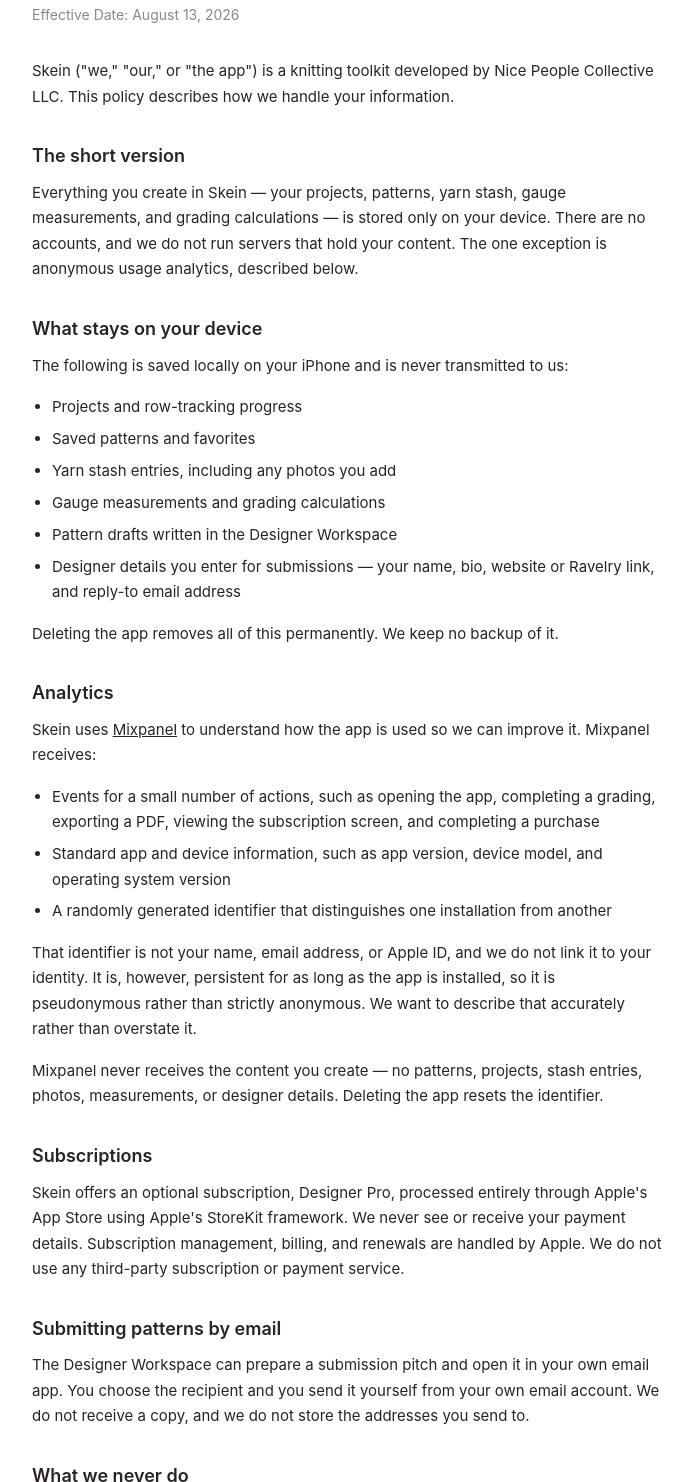
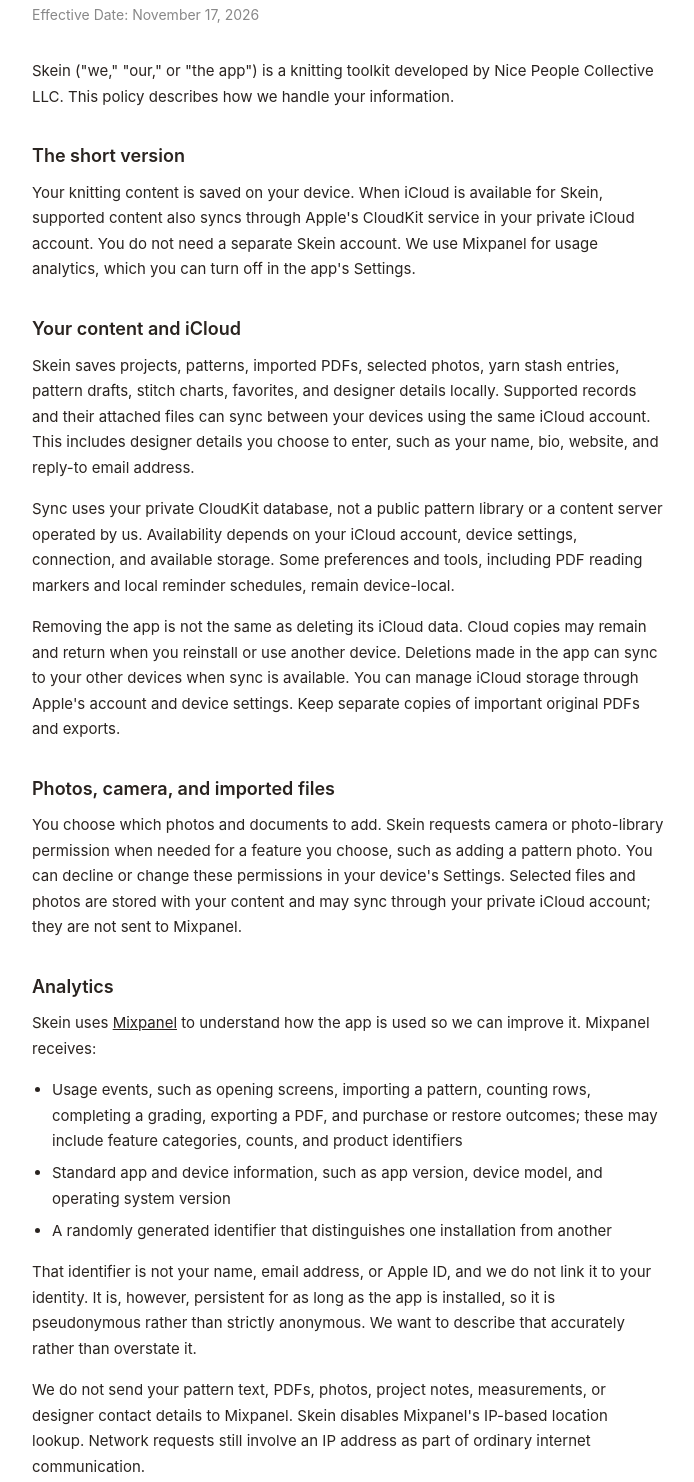
Before and after one commit to SeoraAI/skeinknit, a plain HTML site: page privacy-policy.html in a window 1280 px wide. Shown: the part 81-1563 px from the top of the page, without its empty margins (292-986 px from the left). Drawn offline with Linux system fonts and the light colour scheme.

Commit message:
Correct privacy policy for iCloud sync, photo access and analytics controls

```diff
--- a/privacy-policy.html
+++ b/privacy-policy.html
@@ -20,49 +20,46 @@
 <body>
 
 <h1>Privacy Policy</h1>
-<p class="date">Effective Date: August 13, 2026</p>
+<p class="date">Effective Date: November 17, 2026</p>
 
 <p>Skein ("we," "our," or "the app") is a knitting toolkit developed by Nice People Collective LLC. This policy describes how we handle your information.</p>
 
 <h2>The short version</h2>
-<p>Everything you create in Skein — your projects, patterns, yarn stash, gauge measurements, and grading calculations — is stored only on your device. There are no accounts, and we do not run servers that hold your content. The one exception is anonymous usage analytics, described below.</p>
+<p>Your knitting content is saved on your device. When iCloud is available for Skein, supported content also syncs through Apple's CloudKit service in your private iCloud account. You do not need a separate Skein account. We use Mixpanel for usage analytics, which you can turn off in the app's Settings.</p>
 
-<h2>What stays on your device</h2>
-<p>The following is saved locally on your iPhone and is never transmitted to us:</p>
-<ul>
-  <li>Projects and row-tracking progress</li>
-  <li>Saved patterns and favorites</li>
-  <li>Yarn stash entries, including any photos you add</li>
-  <li>Gauge measurements and grading calculations</li>
-  <li>Pattern drafts written in the Designer Workspace</li>
-  <li>Designer details you enter for submissions — your name, bio, website or Ravelry link, and reply-to email address</li>
-</ul>
-<p>Deleting the app removes all of this permanently. We keep no backup of it.</p>
+<h2>Your content and iCloud</h2>
+<p>Skein saves projects, patterns, imported PDFs, selected photos, yarn stash entries, pattern drafts, stitch charts, favorites, and designer details locally. Supported records and their attached files can sync between your devices using the same iCloud account. This includes designer details you choose to enter, such as your name, bio, website, and reply-to email address.</p>
+<p>Sync uses your private CloudKit database, not a public pattern library or a content server operated by us. Availability depends on your iCloud account, device settings, connection, and available storage. Some preferences and tools, including PDF reading markers and local reminder schedules, remain device-local.</p>
+<p>Removing the app is not the same as deleting its iCloud data. Cloud copies may remain and return when you reinstall or use another device. Deletions made in the app can sync to your other devices when sync is available. You can manage iCloud storage through Apple's account and device settings. Keep separate copies of important original PDFs and exports.</p>
+
+<h2>Photos, camera, and imported files</h2>
+<p>You choose which photos and documents to add. Skein requests camera or photo-library permission when needed for a feature you choose, such as adding a pattern photo. You can decline or change these permissions in your device's Settings. Selected files and photos are stored with your content and may sync through your private iCloud account; they are not sent to Mixpanel.</p>
 
 <h2>Analytics</h2>
 <p>Skein uses <a href="https://mixpanel.com/legal/privacy-policy/">Mixpanel</a> to understand how the app is used so we can improve it. Mixpanel receives:</p>
 <ul>
-  <li>Events for a small number of actions, such as opening the app, completing a grading, exporting a PDF, viewing the subscription screen, and completing a purchase</li>
+  <li>Usage events, such as opening screens, importing a pattern, counting rows, completing a grading, exporting a PDF, and purchase or restore outcomes; these may include feature categories, counts, and product identifiers</li>
   <li>Standard app and device information, such as app version, device model, and operating system version</li>
   <li>A randomly generated identifier that distinguishes one installation from another</li>
 </ul>
 <p>That identifier is not your name, email address, or Apple ID, and we do not link it to your identity. It is, however, persistent for as long as the app is installed, so it is pseudonymous rather than strictly anonymous. We want to describe that accurately rather than overstate it.</p>
-<p>Mixpanel never receives the content you create — no patterns, projects, stash entries, photos, measurements, or designer details. Deleting the app resets the identifier.</p>
+<p>We do not send your pattern text, PDFs, photos, project notes, measurements, or designer contact details to Mixpanel. Skein disables Mixpanel's IP-based location lookup. Network requests still involve an IP address as part of ordinary internet communication.</p>
+<p>Usage sharing is on by default in release builds. To stop future analytics collection, turn off “Share anonymous usage data” in Skein's Settings. Despite the label, the installation identifier makes this data pseudonymous. Turning sharing off does not by itself erase events already received. Contact us with analytics privacy questions or deletion requests; do not send your private patterns or payment information.</p>
 
-<h2>Subscriptions</h2>
-<p>Skein offers an optional subscription, Designer Pro, processed entirely through Apple's App Store using Apple's StoreKit framework. We never see or receive your payment details. Subscription management, billing, and renewals are handled by Apple. We do not use any third-party subscription or payment service.</p>
+<h2>Purchases and subscriptions</h2>
+<p>Skein offers optional Designer Pro subscriptions and a Lifetime purchase, processed entirely through Apple's App Store using Apple's StoreKit framework. We never see or receive your payment details. Subscription management, billing, and renewals are handled by Apple. We do not use any third-party subscription or payment service.</p>
 
 <h2>Submitting patterns by email</h2>
 <p>The Designer Workspace can prepare a submission pitch and open it in your own email app. You choose the recipient and you send it yourself from your own email account. We do not receive a copy, and we do not store the addresses you send to.</p>
 
 <h2>What we never do</h2>
-<p>We do not sell, rent, or share your information. We do not use your data for advertising, we do not include advertising networks in the app, and we do not build profiles about you.</p>
+<p>We do not sell or rent your information or use it for advertising. The services described above process data to provide iCloud sync, purchases, and usage analytics. We do not include advertising networks in the app.</p>
 
 <h2>Children's privacy</h2>
 <p>Skein is not directed at children under 13, and we do not knowingly collect personal information from them.</p>
 
 <h2>Your choices</h2>
-<p>Because your content lives on your device, you control it entirely. You can delete individual items inside the app, or remove everything by deleting the app. If you would like us to answer questions about analytics or request that we stop processing usage data associated with your installation, email us at the address below and we will help.</p>
+<p>You can delete items in Skein, manage camera and photo permissions in device Settings, turn off usage sharing in Skein's Settings, and manage iCloud storage through Apple. Deleting the app does not necessarily remove cloud copies or previously collected analytics. If you contact support, we receive the email address, message, and attachments you choose to send so we can respond.</p>
 
 <h2>Changes to this policy</h2>
 <p>We may update this policy from time to time. Changes will appear on this page with a revised effective date.</p>
@@ -70,6 +67,8 @@
 <h2>Contact</h2>
 <p>Questions about this policy? Contact us at <a href="mailto:support@skeinknit.com">support@skeinknit.com</a>.</p>
 
+<p><a href="/">Skein home</a> · <a href="/support.html">Support</a> · <a href="/terms-of-service.html">Terms of Service</a> · <a href="https://www.apple.com/legal/internet-services/itunes/dev/stdeula/">Apple Standard EULA</a></p>
+
 <footer>© 2026 Nice People Collective LLC. All rights reserved.</footer>
 
 </body>
```
